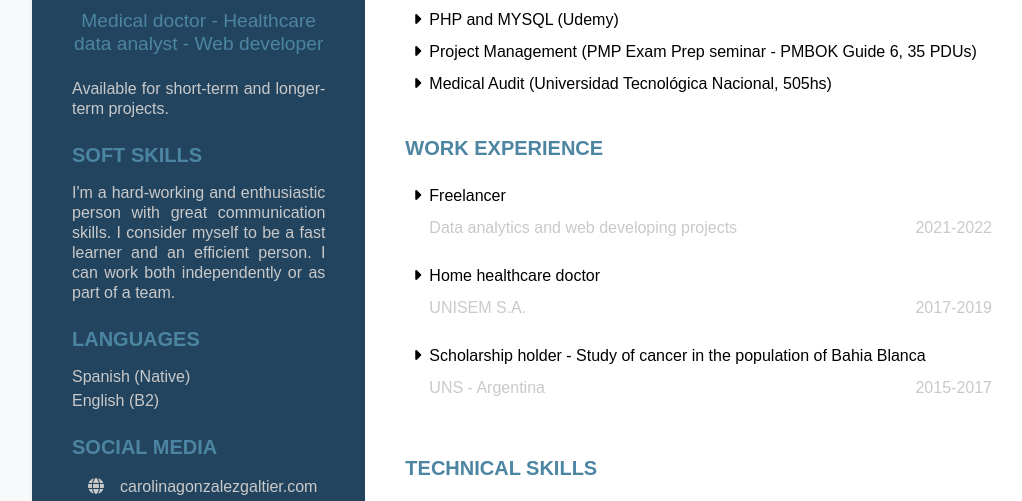
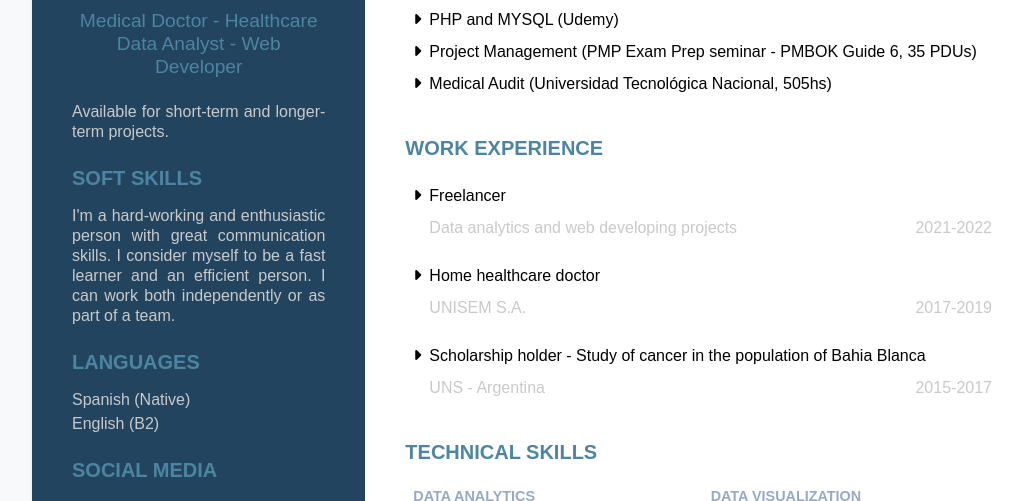
Before and after one commit to carogaltier/resume, a plain HTML site: page index.html in a window 1280 px wide. Shown: the part 424-925 px from the top of the page, without its empty margins (108-1130 px from the left). Drawn offline with nearby package versions, Linux system fonts and the light colour scheme.

Commit message:
Add files via upload

```diff
--- a/index.html
+++ b/index.html
@@ -16,7 +16,7 @@
             <div class="col col-4 bg-aside p-4 text-white">
                 <img class="img-fluid p-4" src="img/carolina-gonzalez.png" alt="Carolina Gonzalez Galtier">
                 <h1 class="px-3 h3 pt-2 pb-3 text-center">Carolina Gonzalez Galtier</h1>
-                <h5 class="px-3 pb-2 text-subtitle">Medical doctor - Healthcare data analyst - Web developer</h5>
+                <h5 class="px-3 pb-2 text-subtitle">Medical Doctor - Healthcare Data Analyst - Web Developer</h5>
 
                 <p class="lh-sm text-justify px-3 mt-3 text-light-grey">Available for short-term and longer-term projects.</p>
 
@@ -78,7 +78,7 @@
                         <p class="px-3 text-end text-light-grey">2015-2017</p>
                     </div>
                 </div>
-                <h5 class="my-4 pt-3 px-3"><strong>TECHNICAL SKILLS</strong></h5>
+                <h5 class="my-4 px-3"><strong>TECHNICAL SKILLS</strong></h5>
 
                 <div class="row px-4 my-2">
                     <div class="col">
```
